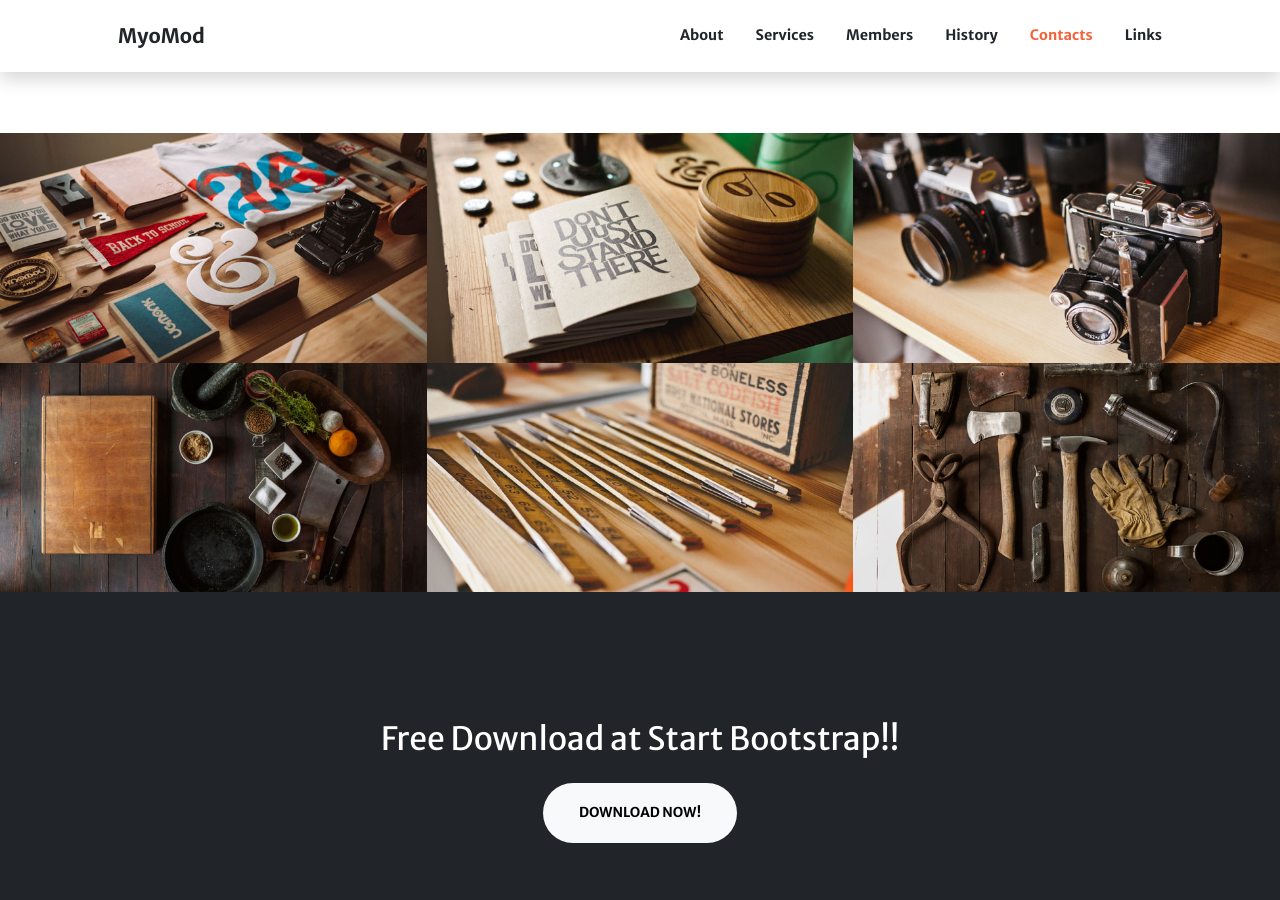
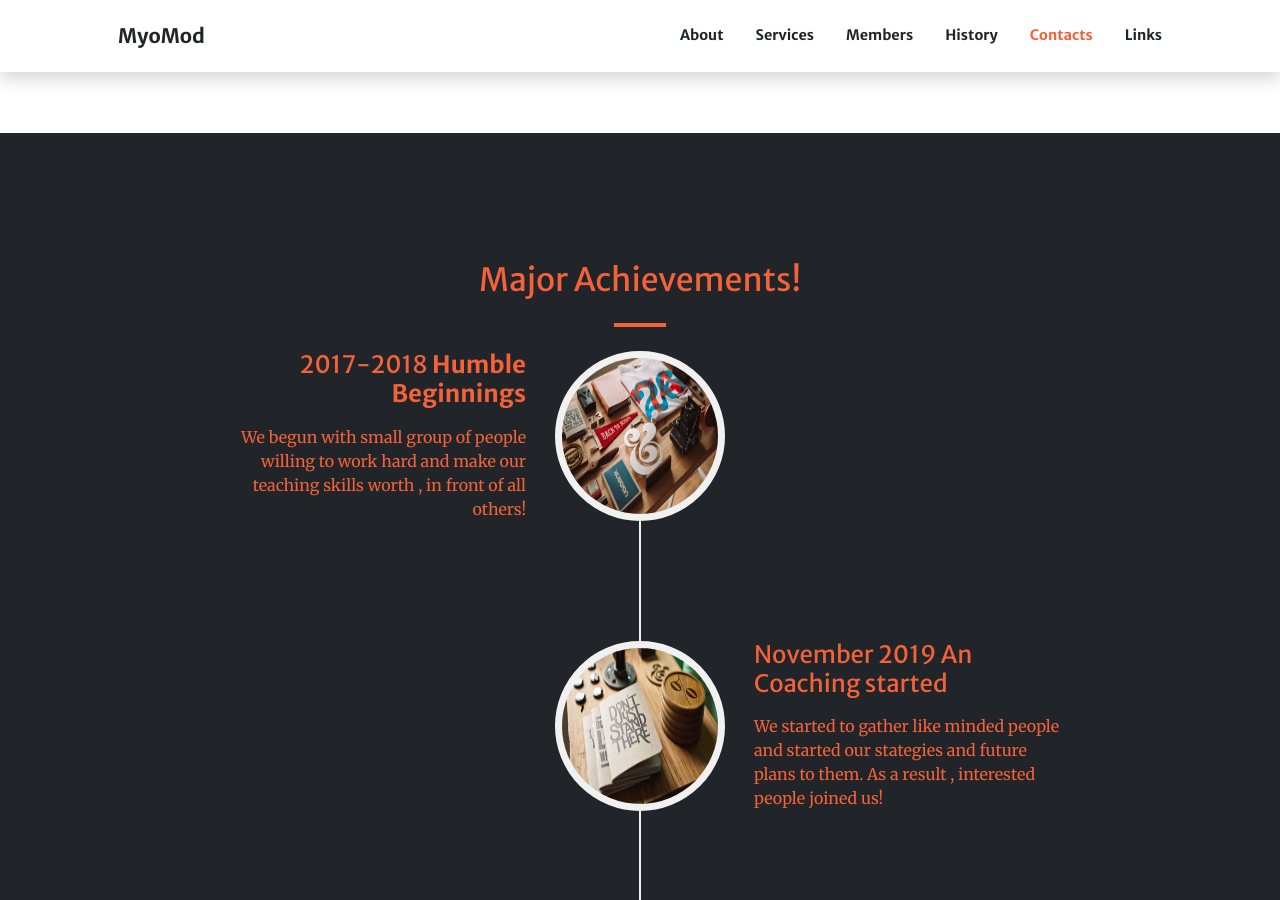
Before and after one commit to MyoMod/MyoMod.github.io, a Jekyll site: the page built from index.md, in a window 1280 px wide and 900 px high, scrolled down 2146 px. Built offline with Jekyll 4.4.1, drawn with Linux system fonts in a browser that asks for light colours; comment, search, counter and statistics services are not loaded; some of the changed text lies outside the part shown.

```diff
--- a/index.md
+++ b/index.md
@@ -46,46 +46,67 @@ sections:
         text: Some not-so long text here.
         icon: bi-emoji-sunglasses-fill
 
-  - type: portfolio.html
-    # this section has always ID 'portfolio'
-    #section_id: portfolio
-    #background_style: bg-dark
-    projects:
-      - title: Project 1
-        text: This is a very short project description.
-        # the images are located in:
-        # img/portfolio/fullsize
-        # img/portfolio/thumbnails
-        icon: 1.jpg
-        url: '#'
-      - title: Project 2
-        text: This is a very short project description.
-        icon: 2.jpg
-        url: '#'
-      - title: Project 3
-        text: This is a very short project description.
-        icon: 3.jpg
-        url: '#'
-      - title: Project 4
-        text: This is a very short project description.
-        icon: 4.jpg
-        url: '#'
-      - title: Project 5
-        text: This is a very short project description.
-        icon: 5.jpg
-        url: '#'
-      - title: Project 6
-        text: This is a very short project description.
-        icon: 6.jpg
-        url: '#'
+  # - type: portfolio.html
+  #   # this section has always ID 'portfolio'
+  #   #section_id: portfolio
+  #   #background_style: bg-dark
+  #   projects:
+  #     - title: Project 1
+  #       text: This is a very short project description.
+  #       # the images are located in:
+  #       # img/portfolio/fullsize
+  #       # img/portfolio/thumbnails
+  #       icon: 1.jpg
+  #       url: '#'
+  #     - title: Project 2
+  #       text: This is a very short project description.
+  #       icon: 2.jpg
+  #       url: '#'
+  #     - title: Project 3
+  #       text: This is a very short project description.
+  #       icon: 3.jpg
+  #       url: '#'
+  #     - title: Project 4
+  #       text: This is a very short project description.
+  #       icon: 4.jpg
+  #       url: '#'
+  #     - title: Project 5
+  #       text: This is a very short project description.
+  #       icon: 5.jpg
+  #       url: '#'
+  #     - title: Project 6
+  #       text: This is a very short project description.
+  #       icon: 6.jpg
+  #       url: '#'
 
-  - type: aside.html
-    section_id: aside
-    title: Free Download at Start Bootstrap!
+  # - type: aside.html
+  #   section_id: aside
+  #   title: Free Download at Start Bootstrap!
+  #   actions:
+  #     - title: Download Now!
+  #       url: https://startbootstrap.com/themes/creative/
+  #       class: btn-light
+
+  - type: timeline.html
+    section_id: timeline
+    title: Major Achievements!
+    background_style: bg-dark text-primary
+    last_image: assets/img/timeline-end.png
     actions:
-      - title: Download Now!
-        url: https://startbootstrap.com/themes/creative/
-        class: btn-light
+      - image: assets/img/portfolio/thumbnails/1.jpg
+        title: >+
+          2017-2018
+          **Humble Beginnings**
+        text: >-
+          We begun with small group of people willing to work hard and make our
+          teaching skills worth , in front of all others!
+      - image: assets/img/portfolio/thumbnails/2.jpg
+        title: >+
+          November 2019
+          An Coaching started
+        text: >-
+          We started to gather like minded people and started our stategies
+          and future plans to them. As a result , interested people joined us!
 
   - type: members.html
     section_id: members
@@ -117,27 +138,6 @@ sections:
         image: assets/img/members/person7.jpg
         url: '#'
 
-  - type: timeline.html
-    section_id: timeline
-    title: Major Achievements!
-    background_style: bg-dark text-primary
-    last_image: assets/img/timeline-end.png
-    actions:
-      - image: assets/img/portfolio/thumbnails/1.jpg
-        title: >+
-          2017-2018
-          **Humble Beginnings**
-        text: >-
-          We begun with small group of people willing to work hard and make our
-          teaching skills worth , in front of all others!
-      - image: assets/img/portfolio/thumbnails/2.jpg
-        title: >+
-          November 2019
-          An Coaching started
-        text: >-
-          We started to gather like minded people and started our stategies
-          and future plans to them. As a result , interested people joined us!
-
   - type: contact.html
     section_id: contacts
     title: Let's Get In Touch!
```
